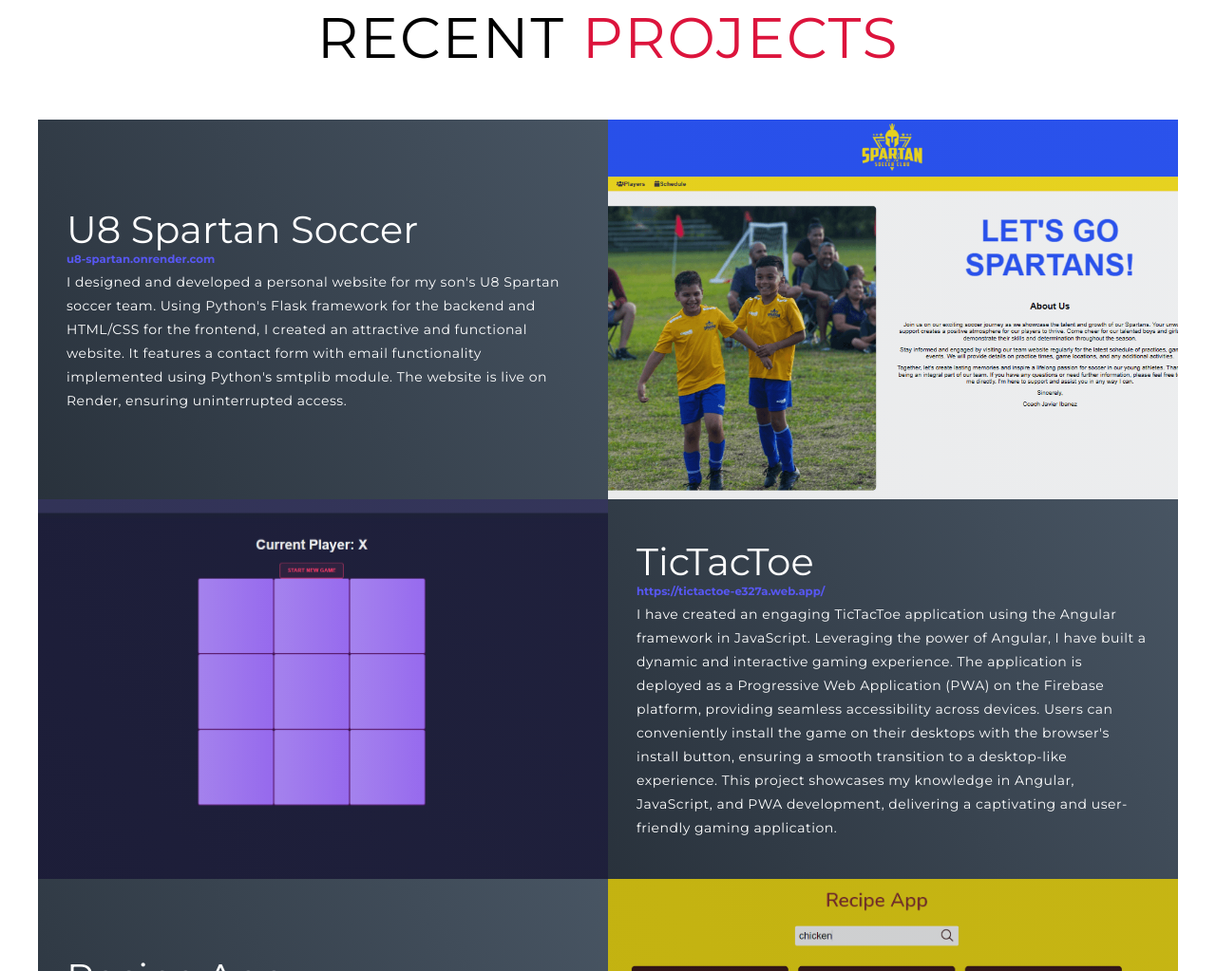
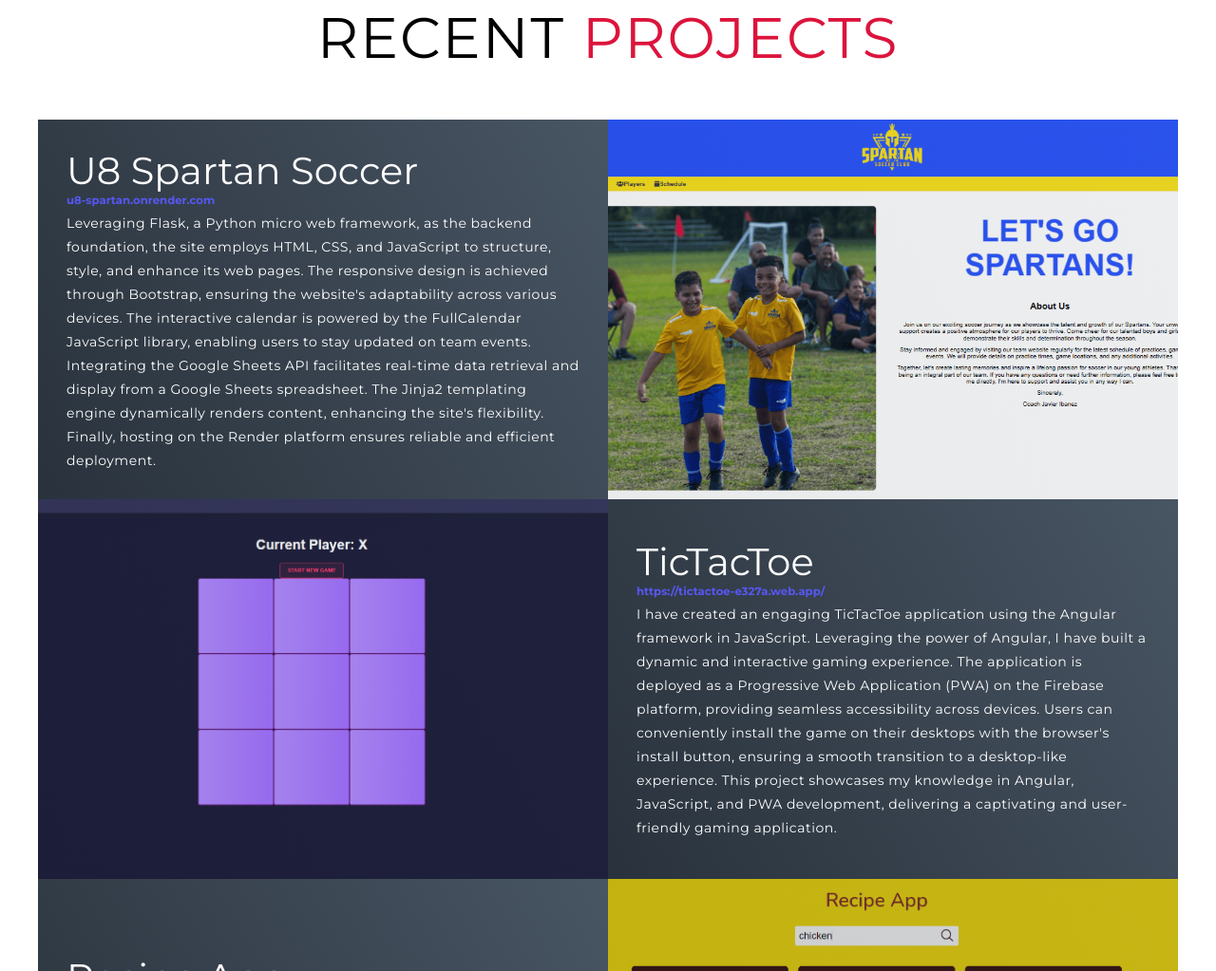
Before and after one commit to Ibanez92/Responsive_Portfolio, a website: page index.html in a window 1280 px wide. Shown: the part 897-1920 px from the top of the page at 95% size. Drawn offline with Linux system fonts and the light colour scheme.

Commit message:
replaced spartan website description

```diff
--- a/index.html
+++ b/index.html
@@ -129,7 +129,7 @@
                 <h3>
                     <a href="u8-spartan.onrender.com">u8-spartan.onrender.com</a>
                 </h3>
-                <p>I designed and developed a personal website for my son's U8 Spartan soccer team. Using Python's Flask framework for the backend and HTML/CSS for the frontend, I created an attractive and functional website. It features a contact form with email functionality implemented using Python's smtplib module. The website is live on Render, ensuring uninterrupted access.</p>
+                <p>Leveraging Flask, a Python micro web framework, as the backend foundation, the site employs HTML, CSS, and JavaScript to structure, style, and enhance its web pages. The responsive design is achieved through Bootstrap, ensuring the website's adaptability across various devices. The interactive calendar is powered by the FullCalendar JavaScript library, enabling users to stay updated on team events. Integrating the Google Sheets API facilitates real-time data retrieval and display from a Google Sheets spreadsheet. The Jinja2 templating engine dynamically renders content, enhancing the site's flexibility. Finally, hosting on the Render platform ensures reliable and efficient deployment.</p>
             </div>
             <div class="project-img">
                 <img src="assets\images\soccerteam_homepage.png" alt="soccerteam_homepage image">
```
